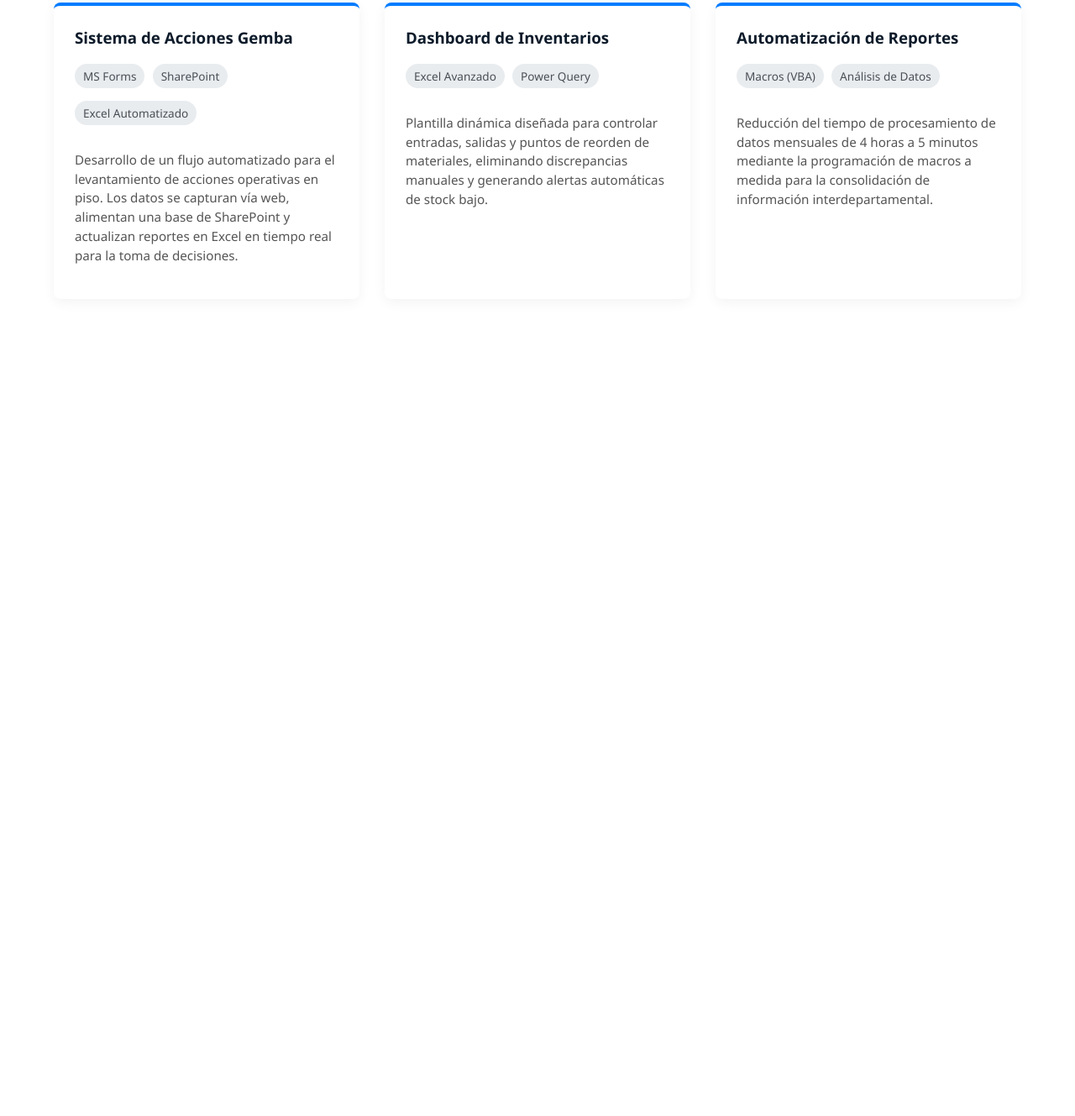
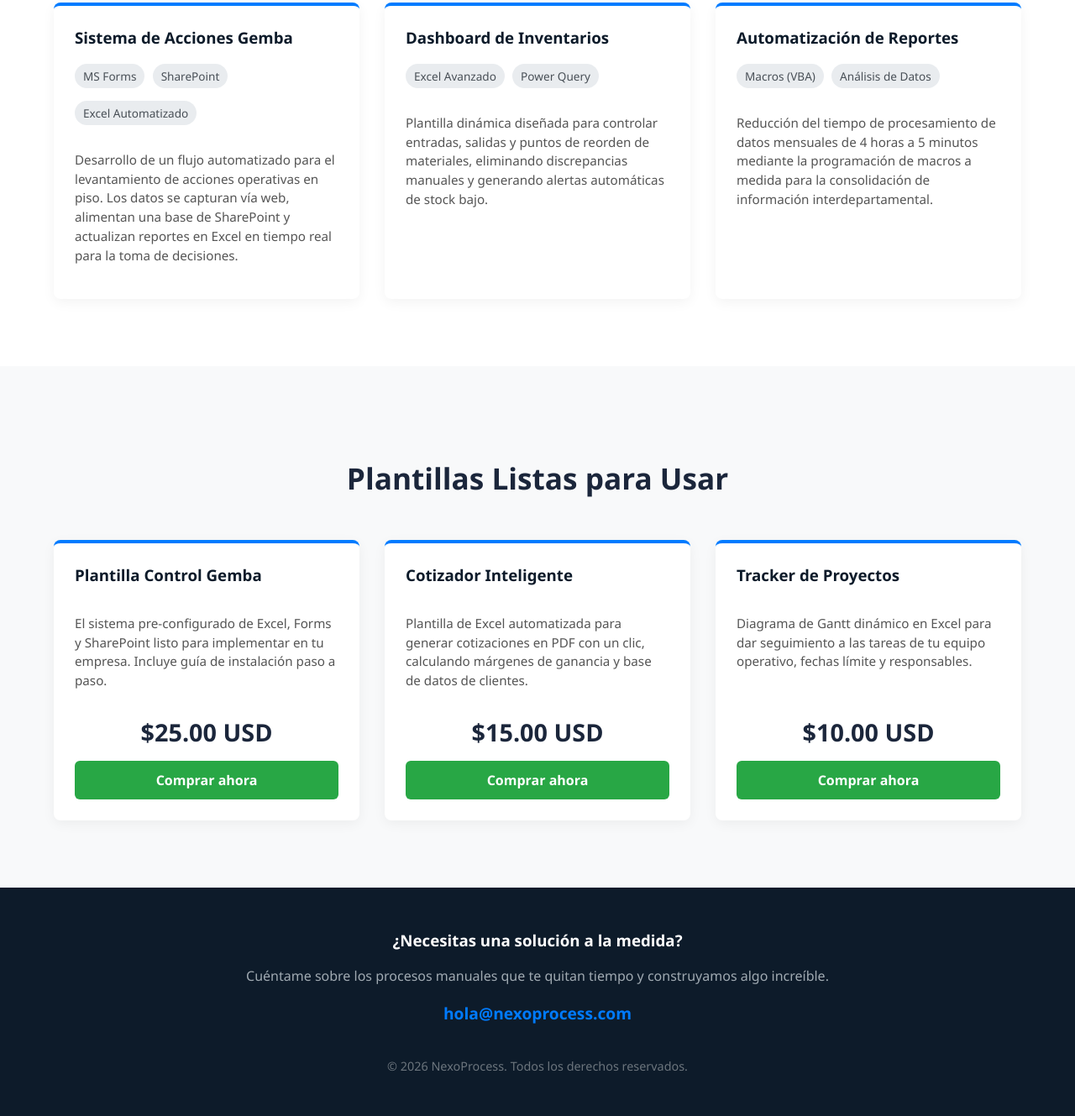
Before and after one commit to Heri1614/nexoprocess, a plain HTML site: page index.html in a window 1280 px wide. Shown: the part 819-2148 px from the top of the page at 84% size. Before the commit the page ends 1255 px from the top, so only its background shows below. Drawn offline with Linux system fonts and the light colour scheme.

Commit message:
Update index.html

```diff
--- a/index.html
+++ b/index.html
@@ -5,12 +5,13 @@
     <meta name="viewport" content="width=device-width, initial-scale=1.0">
     <title>NexoProcess | Automatización y Eficiencia</title>
     <style>
-        /* Estilos visuales generales (CSS) */
+        /* --- ESTILOS GENERALES --- */
         body {
             margin: 0;
             font-family: 'Segoe UI', Tahoma, Geneva, Verdana, sans-serif;
             color: #333;
             background-color: #ffffff;
+            scroll-behavior: smooth; /* Para que el menú baje suavemente */
         }
 
         /* --- CABECERA --- */
@@ -69,9 +70,12 @@
         }
         .btn:hover { background-color: #0056b3; }
 
-        /* --- SECCIÓN PORTAFOLIO --- */
+        /* --- SECCIONES (PORTAFOLIO Y PLANTILLAS) --- */
         .seccion {
             padding: 80px 5%;
+        }
+        .fondo-gris {
+            background-color: #f8f9fa;
         }
         .titulo-seccion {
             text-align: center;
@@ -79,7 +83,7 @@
             color: #1b263b;
             margin-bottom: 50px;
         }
-        .grid-portafolio {
+        .grid-tarjetas {
             display: grid;
             grid-template-columns: repeat(auto-fit, minmax(300px, 1fr));
             gap: 30px;
@@ -92,7 +96,9 @@
             padding: 25px;
             box-shadow: 0 4px 15px rgba(0,0,0,0.05);
             transition: transform 0.3s ease;
-            border-top: 4px solid #007bff; /* Línea azul decorativa arriba */
+            border-top: 4px solid #007bff;
+            display: flex;
+            flex-direction: column;
         }
         .tarjeta:hover {
             transform: translateY(-5px);
@@ -117,13 +123,57 @@
             color: #555;
             line-height: 1.5;
             font-size: 0.95rem;
+            flex-grow: 1; /* Hace que todas las tarjetas midan lo mismo */
+        }
+
+        /* --- ESTILOS ESPECÍFICOS TIENDA --- */
+        .precio {
+            font-size: 1.8rem;
+            font-weight: bold;
+            color: #1b263b;
+            margin: 15px 0;
+            text-align: center;
+        }
+        .btn-comprar {
+            background-color: #28a745; /* Verde para ventas */
+            color: white;
+            text-align: center;
+            padding: 12px;
+            border-radius: 6px;
+            text-decoration: none;
+            font-weight: bold;
+            transition: background-color 0.3s ease;
+            display: block;
+        }
+        .btn-comprar:hover { background-color: #218838; }
+
+        /* --- PIE DE PÁGINA (FOOTER) --- */
+        footer {
+            background-color: #0d1b2a;
+            color: white;
+            text-align: center;
+            padding: 50px 5%;
+        }
+        footer h3 { margin-top: 0; }
+        footer p { color: #a0aab2; margin-bottom: 20px; }
+        .correo {
+            font-size: 1.2rem;
+            color: #007bff;
+            text-decoration: none;
+            font-weight: bold;
+        }
+        .correo:hover { text-decoration: underline; }
+        .copyright {
+            margin-top: 40px;
+            font-size: 0.9rem;
+            color: #6c757d;
         }
     </style>
 </head>
 <body>
 
     <header>
-        <img src="LogoNexus.png" alt="NexoProcess Logo" class="logo">
+        <img src="LogoNexus.jpg" alt="NexoProcess Logo" class="logo">
         <nav>
             <a href="#inicio">Inicio</a>
             <a href="#portafolio">Portafolio</a>
@@ -140,32 +190,76 @@
 
     <section class="seccion" id="portafolio">
         <h2 class="titulo-seccion">Proyectos Destacados</h2>
-        <div class="grid-portafolio">
+        <div class="grid-tarjetas">
 
             <div class="tarjeta">
                 <h3>Sistema de Acciones Gemba</h3>
+                <div>
                     <span class="etiqueta">MS Forms</span>
                     <span class="etiqueta">SharePoint</span>
                     <span class="etiqueta">Excel Automatizado</span>
+                </div>
                 <p>Desarrollo de un flujo automatizado para el levantamiento de acciones operativas en piso. Los datos se capturan vía web, alimentan una base de SharePoint y actualizan reportes en Excel en tiempo real para la toma de decisiones.</p>
             </div>
 
             <div class="tarjeta">
                 <h3>Dashboard de Inventarios</h3>
+                <div>
                     <span class="etiqueta">Excel Avanzado</span>
                     <span class="etiqueta">Power Query</span>
+                </div>
                 <p>Plantilla dinámica diseñada para controlar entradas, salidas y puntos de reorden de materiales, eliminando discrepancias manuales y generando alertas automáticas de stock bajo.</p>
             </div>
 
             <div class="tarjeta">
                 <h3>Automatización de Reportes</h3>
+                <div>
                     <span class="etiqueta">Macros (VBA)</span>
                     <span class="etiqueta">Análisis de Datos</span>
+                </div>
                 <p>Reducción del tiempo de procesamiento de datos mensuales de 4 horas a 5 minutos mediante la programación de macros a medida para la consolidación de información interdepartamental.</p>
             </div>
 
         </div>
     </section>
 
+    <section class="seccion fondo-gris" id="plantillas">
+        <h2 class="titulo-seccion">Plantillas Listas para Usar</h2>
+        <div class="grid-tarjetas">
+
+            <div class="tarjeta">
+                <h3>Plantilla Control Gemba</h3>
+                <p>El sistema pre-configurado de Excel, Forms y SharePoint listo para implementar en tu empresa. Incluye guía de instalación paso a paso.</p>
+                <div class="precio">$25.00 USD</div>
+                <a href="#comprar" class="btn-comprar">Comprar ahora</a>
+            </div>
+
+            <div class="tarjeta">
+                <h3>Cotizador Inteligente</h3>
+                <p>Plantilla de Excel automatizada para generar cotizaciones en PDF con un clic, calculando márgenes de ganancia y base de datos de clientes.</p>
+                <div class="precio">$15.00 USD</div>
+                <a href="#comprar" class="btn-comprar">Comprar ahora</a>
+            </div>
+
+            <div class="tarjeta">
+                <h3>Tracker de Proyectos</h3>
+                <p>Diagrama de Gantt dinámico en Excel para dar seguimiento a las tareas de tu equipo operativo, fechas límite y responsables.</p>
+                <div class="precio">$10.00 USD</div>
+                <a href="#comprar" class="btn-comprar">Comprar ahora</a>
+            </div>
+
+        </div>
+    </section>
+
+    <footer id="contacto">
+        <h3>¿Necesitas una solución a la medida?</h3>
+        <p>Cuéntame sobre los procesos manuales que te quitan tiempo y construyamos algo increíble.</p>
+        <a href="mailto:hola@nexoprocess.com" class="correo">hola@nexoprocess.com</a>
+
+        <div class="copyright">
+            &copy; 2026 NexoProcess. Todos los derechos reservados.
+        </div>
+    </footer>
+
 </body>
 </html>
```
Lines whose indentation alone changed are shown as unchanged.
